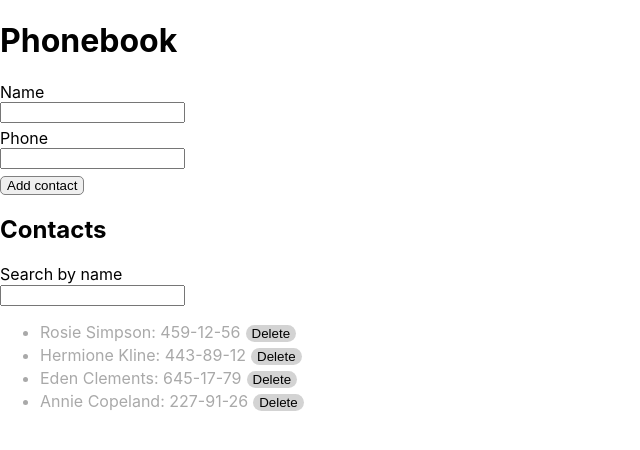
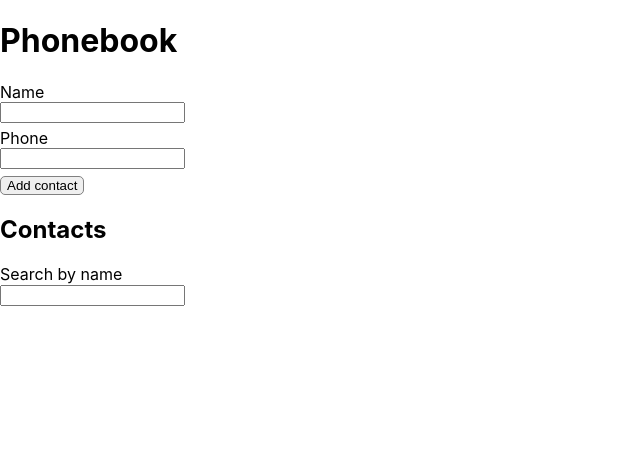
Before and after one commit to NataPas2021/goit-react-hw-04-phonebook, a React (Create React App) app: page / in a window 1280 px wide. Shown: the top 450 px of the page, without its empty margins (0-640 px from the left). Built offline with nearby package versions, Linux system fonts and the light colour scheme.

Commit message:
fix local storage

```diff
--- a/src/components/App.jsx
+++ b/src/components/App.jsx
@@ -8,13 +8,11 @@
 const LS_KEY = "contacts";
 
  function App() {
-  const [contacts, setContacts] = useState(
-          [
-            {id: 'id-1', name: 'Rosie Simpson', number: '459-12-56'},
-            {id: 'id-2', name: 'Hermione Kline', number: '443-89-12'},
-            {id: 'id-3', name: 'Eden Clements', number: '645-17-79'},
-            {id: 'id-4', name: 'Annie Copeland', number: '227-91-26'},
-          ],
+  const [contacts, setContacts] = useState(() => {
+    const data = JSON.parse(localStorage.getItem(LS_KEY));
+    return data || [];
+  }
+
   );
 
   const [filter, setFilter] = useState("");
--- a/src/components/Form/Form.jsx
+++ b/src/components/Form/Form.jsx
@@ -3,11 +3,13 @@
 import css from './Form.module.css';
 import PropTypes from 'prop-types';
 
+const INITIAL_STATE = {
+  name: "",
+  number: "",
+};
+
 function Form ({onSubmit}) {
-  const [state, setState] = useState({
-    name: '',
-    number: ''
-  });
+  const [state, setState] = useState({...INITIAL_STATE});
 
   const {name, number} = state;
 
@@ -15,7 +17,6 @@
   const inputNumberId = useMemo(() => nanoid(), []);
 
   const  handleChange = e => {
-        console.log(e.currentTarget)
         const {name, value} = e.currentTarget;
         setState({
           ...state,
@@ -30,8 +31,9 @@
       };
 
   const  reset = () => {
-        setState({...state})
+        setState({...INITIAL_STATE});
       }
+
   return (
          <form onSubmit={handleSubmit}>
             <label htmlFor={inputNameId} className={css.label}>Name</label>
```
